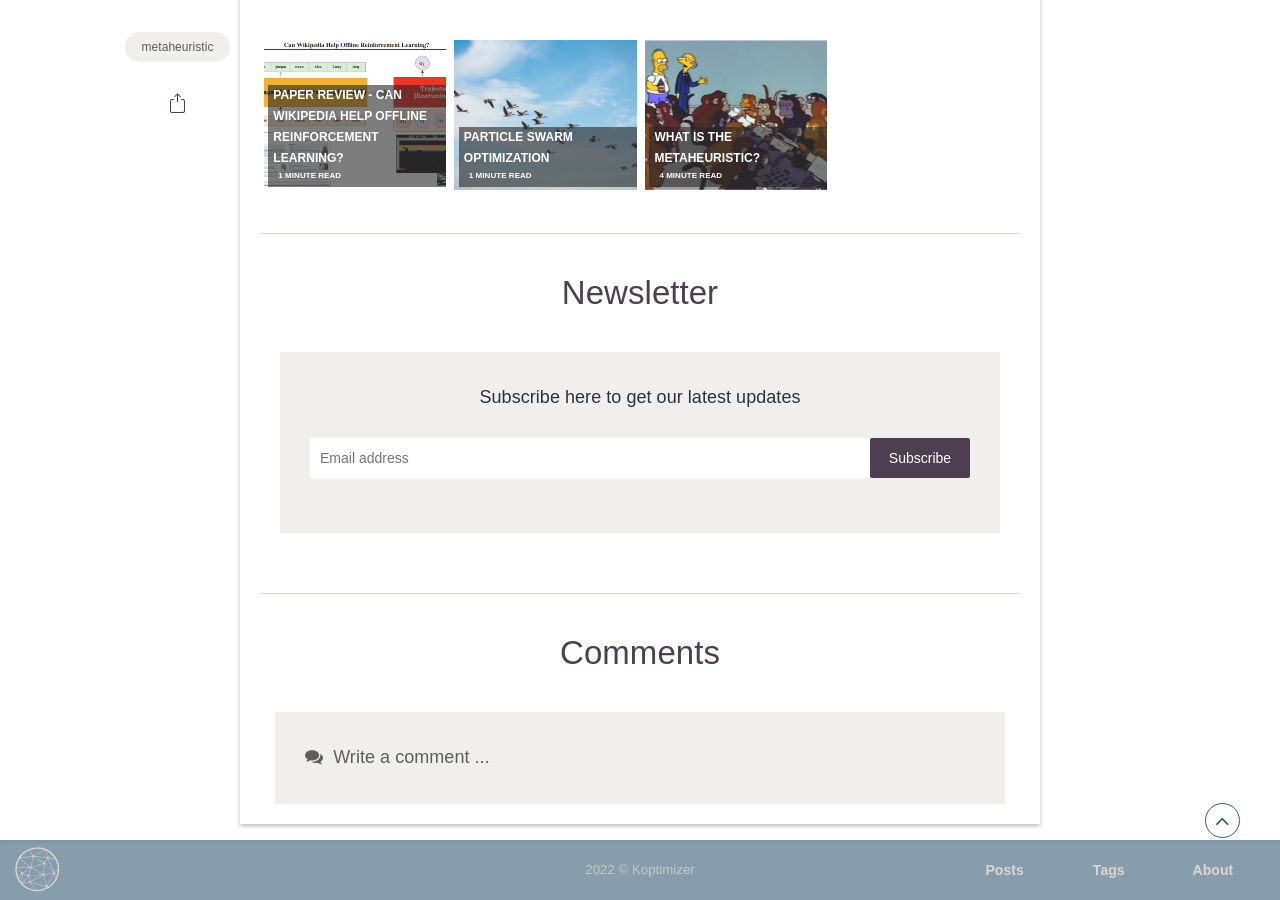
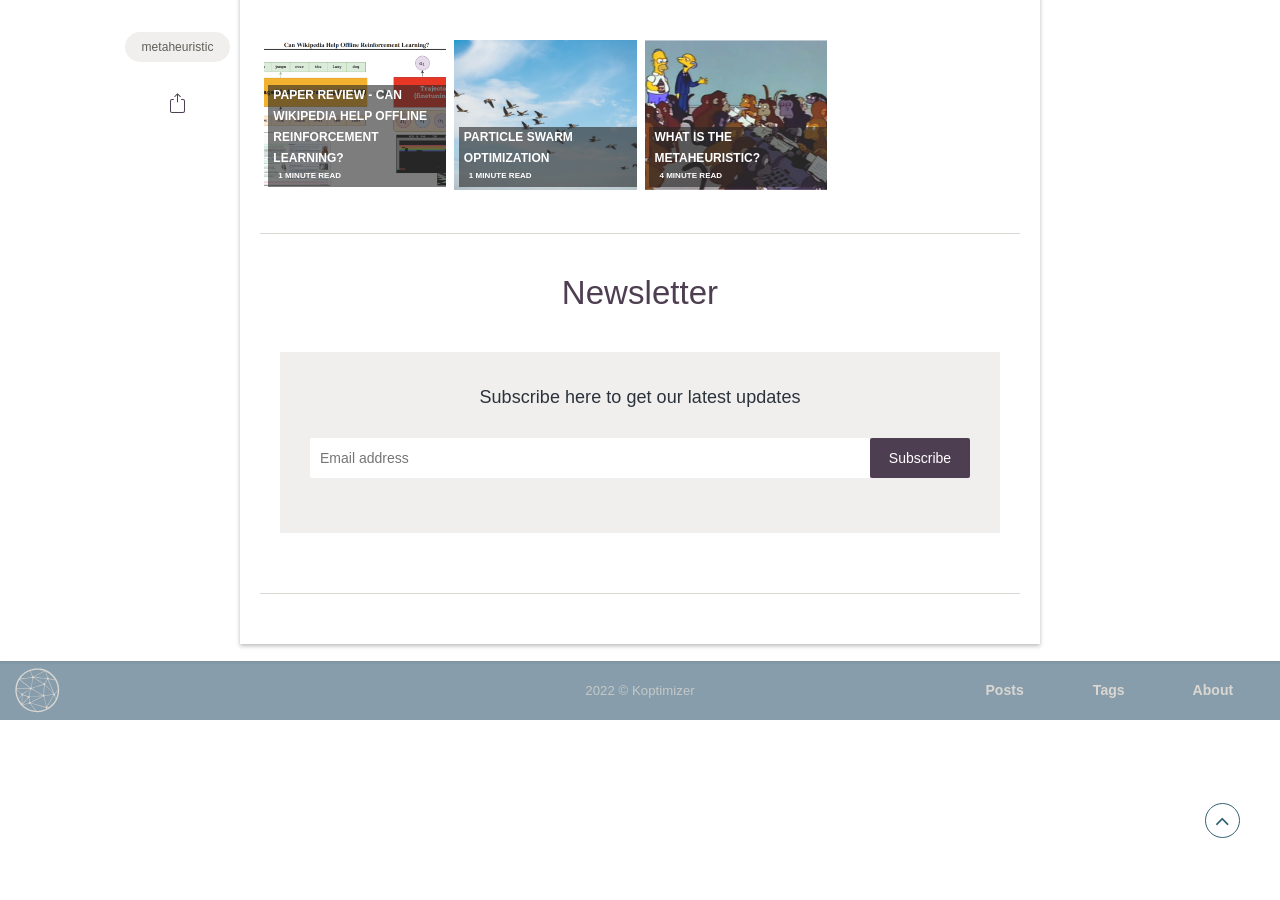
Before and after one commit to koptimizer/koptimizer.tech, a Jekyll site: the page built from _posts/2022-03-18-particle_swarm_optimization.md, in a window 1280 px wide and 900 px high, scrolled down 2982 px. Built offline with Jekyll 4.4.1, drawn with Linux system fonts in a browser that asks for light colours; comment, search, counter and statistics services are not loaded; after the commit the page ends 3702 px from its top, so only the background shows below that; part of the change alters nothing that is shown.

Commit message:
Update _config.yml

```diff
--- a/_config.yml
+++ b/_config.yml
@@ -43,7 +43,7 @@ mailchimp: "https://github.us1.list-manage.com/subscribe/post?u=8ece198b3eb260e6
 
 # Disqus
 discus_identifier: koptimizer-tech # Add your discus identifier
-comments_curtain: yes # leave empty to show the disqus embed directly
+comments_curtain: # leave empty to show the disqus embed directly
 
 # Tracker
 analytics: G-R8SZS2YBZK
```
